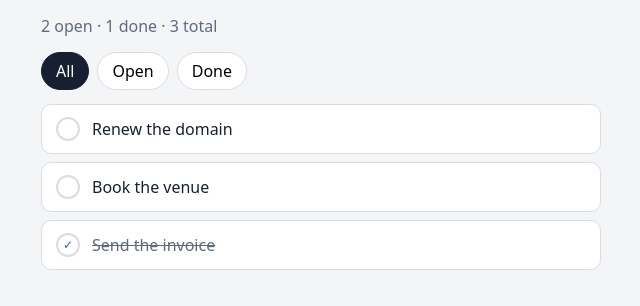
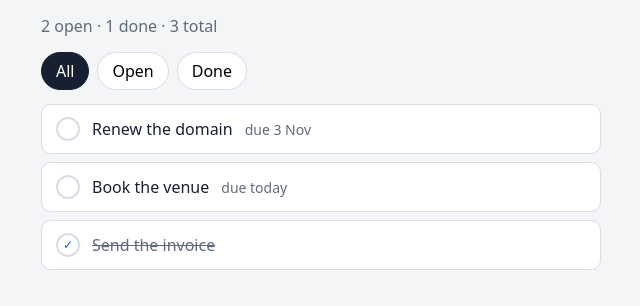
Before and after one commit to sanjeev23oct/factory-demo-ui, a website with bundled scripts: page index.html in a window 1280 px wide. Shown: the part 82-388 px from the top of the page, without its empty margins (319-959 px from the left). Built offline with nearby package versions, Linux system fonts and the light colour scheme.

Commit message:
build (maker): Show when each task is due

```diff
--- a/data/tasks.json
+++ b/data/tasks.json
@@ -1,5 +1,5 @@
 [
-  { "id": 1, "title": "Renew the domain", "done": false },
+  { "id": 1, "title": "Renew the domain", "done": false, "due": "2026-11-03" },
   { "id": 2, "title": "Send the invoice", "done": true },
-  { "id": 3, "title": "Book the venue", "done": false }
+  { "id": 3, "title": "Book the venue", "done": false, "due": "2026-10-14" }
 ]
--- a/src/main.js
+++ b/src/main.js
@@ -8,7 +8,8 @@ let tasks = [];
 let filter = 'all';
 
 function draw() {
-  list.innerHTML = renderList(sortTasks(visibleTasks(tasks, filter)));
+  const today = new Date().toISOString().slice(0, 10);
+  list.innerHTML = renderList(sortTasks(visibleTasks(tasks, filter)), today);
   counts.innerHTML = renderSummary(summary(tasks));
   filters.forEach((button) => button.setAttribute('aria-pressed', String(button.dataset.filter === filter)));
 }
--- a/styles.css
+++ b/styles.css
@@ -10,4 +10,5 @@ h1 { margin: 0; font-size: 28px; }
 .task { display: flex; gap: 12px; align-items: center; padding: 12px 14px; background: var(--paper); border: 1px solid var(--line); border-radius: 10px; }
 .task .mark { width: 20px; height: 20px; border: 2px solid var(--line); border-radius: 50%; display: grid; place-items: center; font-size: 12px; color: var(--accent); }
 .task.done .title { color: var(--muted); text-decoration: line-through; }
+.task .due { color: var(--muted); font-size: 14px; }
 .empty { color: var(--muted); padding: 12px 14px; }
```
